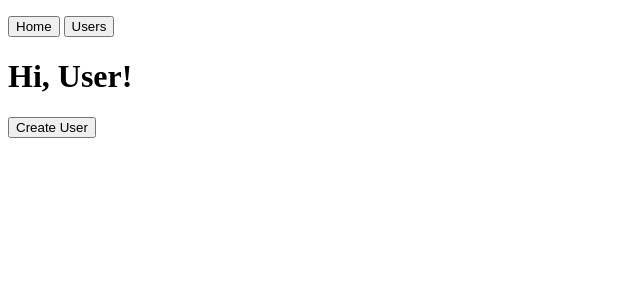
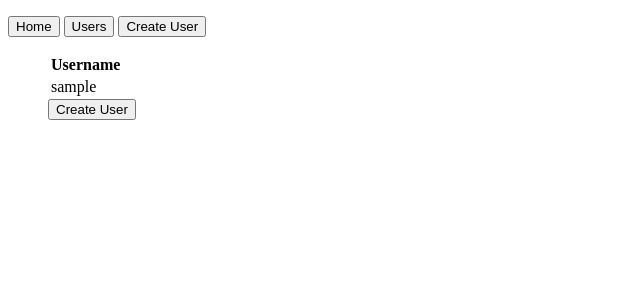
Before and after one commit to chyumin/wedding-gallery, a Flask app: page /users in a window 1280 px wide. Shown: the top 300 px of the page, without its empty margins (0-640 px from the left). Run offline with Flask 2, Linux system fonts and the light colour scheme; tables that the repository leaves empty hold one stand-in row (values such as "Sample post").

Commit message:
Showing Users

```diff
--- a/wedding_gallery/controllers/users.py
+++ b/wedding_gallery/controllers/users.py
@@ -7,7 +7,9 @@ from wedding_gallery.models import core, DBSession
 
 @app.route('/users')
 def users():
+    all_users = DBSession.query(core.GalleryUser).all()
     template_args = {
+        'users': all_users,
         'title': 'Users'
     }
     return render_template('users.html', **template_args)
--- a/wedding_gallery/templates/users.html
+++ b/wedding_gallery/templates/users.html
@@ -1,6 +1,21 @@
 {% extends "base.html" %}
 
 {% block content %}
-<h1>Hi, User!</h1>
 <button type="button" onclick="window.location.href='{{ url_for('create_user') }}';">Create User</button>
+
+<ul>
+    <form id="user_form" class="form-horizontal" action="/user/create" method="post" novalidate>
+        <table>
+            <tr>
+                <th>Username</th>
+            </tr>
+            {% for user in users %}
+                <tr>
+                    <td>{{ user.username }}</td>
+                </tr>
+            {% endfor %}
+        </table>
+        <button type="button" onclick="window.location.href='{{ url_for('users') }}';">Create User</button>
+    </form>
+</ul>
 {% endblock %}
```
